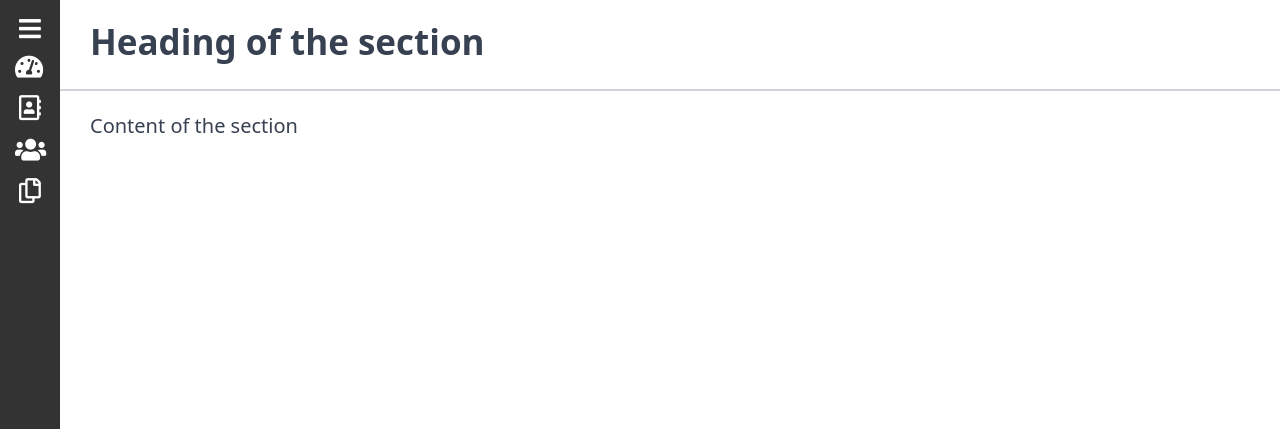
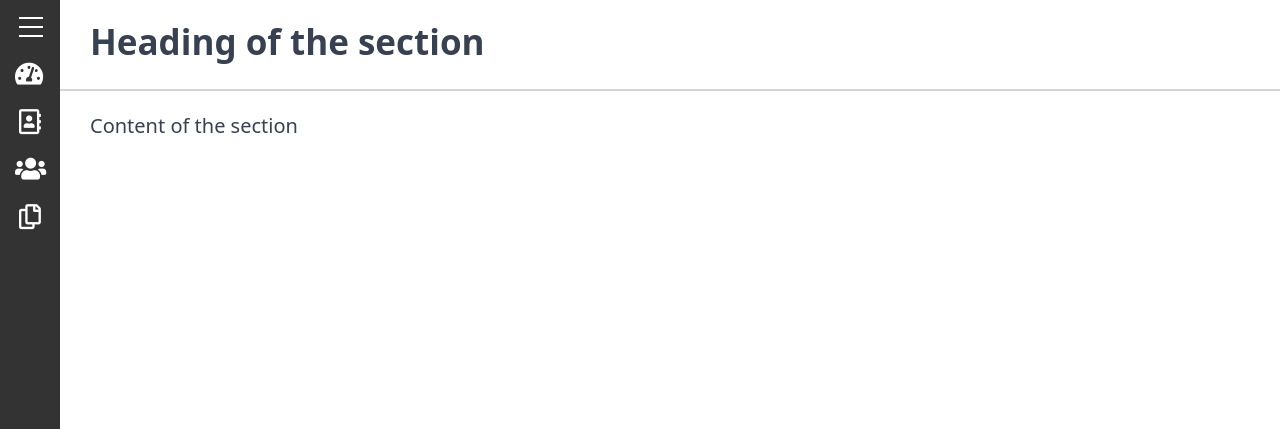
Before and after one commit to dumaaas/library-bild, a PHP site: page /public/pages/index.html in a window 1280 px wide. Shown: the part 60-489 px from the top of the page. Run offline with PHP 8.4, Linux system fonts and the light colour scheme.

Commit message:
Added hover, transition, search focus, hamburger menu..

```diff
--- a/public/pages/index.html
+++ b/public/pages/index.html
@@ -13,12 +13,13 @@
 </head>
 
 <body class="small:bg-gradient-to-r small:from-green-400 small:to-blue-500">
-    <header class="small:hidden fixed flex items-center justify-between w-full h-[60px] px-[15px] mx-auto bg-[#76A5AF]">
+    <header
+        class="small:hidden fixed flex items-center text-white justify-between w-full h-[60px] px-[15px] mx-auto bg-[#76A5AF]">
         <!-- logo -->
         <div class="inline-flex">
-            <a class="_o6689fn" href="/">
+            <a class="_o6689fn" href="#">
                 <div class="block">
-                    <p class="text-white text-[20px] font-medium">
+                    <p class="text-[20px] font-medium">
                         <i class="text-[30px] fas fa-th"> </i>
                         &nbsp;&nbsp;Biblioteka
                     </p>
@@ -28,19 +29,21 @@
         <!-- end logo -->
 
         <!-- search bar -->
-        <div class="relative flex-shrink text-white">
+        <div class="relative flex-shrink">
+            <form method="" action="" spellcheck="false" autocomplete="off">
                 <input
-                class="h-[35px] pr-[120px] text-sm bg-[#587C83] px-[10px] w-[600px] placeholder-white  focus:outline-none"
+                    class="h-[35px] pr-[120px] text-sm bg-[#587C83] px-[10px] w-[600px] placeholder-white transition duration-300 ease-in focus:outline-none focus:ring"
                     name="search" placeholder="Search..">
-            <button type="submit" class="absolute top-0 right-0 mt-[10px] mr-[10px]">
-                <svg class="w-4 h-4 text-white fill-current" xmlns="http://www.w3.org/2000/svg"
+                <button type="submit" class="focus:outline-none absolute top-0 right-0 mt-[10px] mr-[10px]">
+                    <svg class="w-4 h-4 fill-current" xmlns="http://www.w3.org/2000/svg"
                         xmlns:xlink="http://www.w3.org/1999/xlink" version="1.1" id="Capa_1" x="0px" y="0px"
-                    viewBox="0 0 56.966 56.966" style="enable-background:new 0 0 56.966 56.966;" xml:space="preserve"
-                    width="512px" height="512px">
+                        viewBox="0 0 56.966 56.966" style="enable-background:new 0 0 56.966 56.966;"
+                        xml:space="preserve" width="512px" height="512px">
                         <path
                             d="M55.146,51.887L41.588,37.786c3.486-4.144,5.396-9.358,5.396-14.786c0-12.682-10.318-23-23-23s-23,10.318-23,23  s10.318,23,23,23c4.761,0,9.298-1.436,13.177-4.162l13.661,14.208c0.571,0.593,1.339,0.92,2.162,0.92  c0.779,0,1.518-0.297,2.079-0.837C56.255,54.982,56.293,53.08,55.146,51.887z M23.984,6c9.374,0,17,7.626,17,17s-7.626,17-17,17  s-17-7.626-17-17S14.61,6,23.984,6z" />
                     </svg>
                 </button>
+            </form>
         </div>
         <!-- end search bar -->
 
@@ -49,15 +52,15 @@
             <div class="relative flex items-center justify-end">
                 <div class="flex items-center">
                     <a class="inline-block px-3 py-2" href="#">
-                        <span class="text-white text-[30px]">
+                        <span class="transition duration-300 ease-in hover:text-[#333333] text-[30px]">
                             <i class="fas fa-plus-circle"></i>
                         </span>
                     </a>
                     <div class="relative block">
-                        <button type="button" class="relative inline-block px-3 py-2 ">
+                        <button type="button" class="relative inline-block px-3 py-2 focus:outline-none">
                             <div class="flex items-center h-5">
                                 <div class="_xpkakx">
-                                    <span class="text-white text-[30px]">
+                                    <span class="transition duration-300 ease-in hover:text-[#333333] text-[30px]">
                                         <i class="far fa-bell"></i>
                                     </span>
                                 </div>
@@ -65,10 +68,10 @@
                         </button>
                     </div>
                     <div class="relative block">
-                        <button type="button" class="relative inline-block px-3 py-2 ">
+                        <button type="button" class="relative inline-block px-3 py-2 focus:outline-none">
                             <div class="flex items-center h-5">
                                 <div class="_xpkakx">
-                                    <span class="text-white text-[30px]">
+                                    <span class="transition duration-300 ease-in hover:text-[#333333] text-[30px]">
                                         <i class="fas fa-user-circle"></i>
                                     </span>
                                 </div>
@@ -83,21 +86,22 @@
     <!-- Main content -->
     <main class="flex flex-row small:hidden">
         <!-- Sidebar -->
-        <nav id="sidebar" class="sidebar flex flex-col justify-between  bg-[#333333] ">
+        <nav id="sidebar" class="sidebar flex flex-col justify-between bg-[#333333] ">
             <div class="mt-[60px] px-[15px]">
                 <div class="mt-[10px]">
                     <ul class="sidebar-nav">
-                        <li class="cursor-pointer ml-[4px] ">
-                            <a class="it" id="hamburger-menu">
-                                <span class="text-[25px]  text-white fill-current hover:text-green-500">
-                                    <i class="fas fa-bars"></i>
-                                </span>
-                            </a>
+                        <li class="cursor-pointer ml-[4px] mb-[5px] h-[40px]">
+                            <!-- Hamburger Icon -->
+                            <div class="cursor-pointer hamburger-btn" id="hamburger">
+                                <div class="bar1"></div>
+                                <div class="bar2"></div>
+                                <div class="bar3"></div>
+                            </div>
                         </li>
-                        <li class="mb-[4px]">
+                        <li class="mb-[10px]">
                             <a href="#">
                                 <span
-                                    class="whitespace-nowrap w-full text-[25px] flex justify-between text-white fill-current hover:text-green-500">
+                                    class="whitespace-nowrap w-full text-[25px] flex justify-between text-white fill-current transition duration-300 ease-in hover:text-[#76A5AF]">
                                     <div>
                                         <i class="fas fa-tachometer-alt"></i>
                                         <div class="hidden sidebar-item">
@@ -110,10 +114,10 @@
                                 </span>
                             </a>
                         </li>
-                        <li class="ml-[4px] mb-[4px]">
+                        <li class="ml-[4px] mb-[10px]">
                             <a href="#">
                                 <span
-                                    class="whitespace-nowrap w-full text-[25px] flex justify-between text-white fill-current hover:text-green-500">
+                                    class="whitespace-nowrap w-full text-[25px] flex justify-between text-white fill-current transition duration-300 ease-in hover:text-[#76A5AF]">
                                     <div>
                                         <i class="far fa-address-book"></i>
                                         <div class="hidden sidebar-item">
@@ -127,10 +131,10 @@
                                 </span>
                             </a>
                         </li>
-                        <li class="mb-[4px]">
+                        <li class="mb-[10px]">
                             <a href="#">
                                 <span
-                                    class="whitespace-nowrap w-full text-[25px] flex justify-between text-white fill-current hover:text-green-500">
+                                    class="whitespace-nowrap w-full text-[25px] flex justify-between text-white fill-current transition duration-300 ease-in hover:text-[#76A5AF]">
                                     <div>
                                         <i class="fas fa-users"></i>
                                         <div class="hidden sidebar-item">
@@ -143,10 +147,10 @@
                                 </span>
                             </a>
                         </li>
-                        <li class="ml-[4px] mb-[4px]">
+                        <li class="ml-[4px] mb-[10px]">
                             <a href="#">
                                 <span
-                                    class="whitespace-nowrap w-full text-[25px] flex justify-between text-white fill-current hover:text-green-500">
+                                    class="whitespace-nowrap w-full text-[25px] flex justify-between text-white fill-current transition duration-300 ease-in hover:text-[#76A5AF]">
                                     <div>
                                         <i class="far fa-copy"></i>
                                         <div class="hidden sidebar-item">
@@ -164,7 +168,8 @@
             </div>
             <div class="sidebar-nav py-[10px] border-t-[3px] border-white">
                 <a href="#">
-                    <span class="whitespace-nowrap text-[25px] px-[15px]  text-white fill-current hover:text-green-500">
+                    <span
+                        class="whitespace-nowrap text-[25px] px-[15px]  text-white fill-current transition duration-300 ease-in hover:text-[#76A5AF]">
                         <i class="fas fa-cog"></i>
                         <div class="hidden sidebar-item">
                             <p class="inline text-[15px] font-medium ml-[14px]">Settings</p>
--- a/public/style/style.css
+++ b/public/style/style.css
@@ -698,8 +698,11 @@ video {
 .ml-\[4px\] {
     margin-left: 4px;
 }
-.mb-\[4px\] {
-    margin-bottom: 4px;
+.mb-\[5px\] {
+    margin-bottom: 5px;
+}
+.mb-\[10px\] {
+    margin-bottom: 10px;
 }
 .ml-\[10px\] {
     margin-left: 10px;
@@ -745,6 +748,9 @@ video {
 }
 .h-5 {
     height: 1.25rem;
+}
+.h-\[40px\] {
+    height: 40px;
 }
 .h-screen {
     height: 100vh;
@@ -918,13 +924,121 @@ video {
     --tw-placeholder-opacity: 1;
     color: rgba(255, 255, 255, var(--tw-placeholder-opacity));
 }
-.hover\:text-green-500:hover {
+.transition {
+    transition-property: background-color, border-color, color, fill, stroke, opacity, box-shadow, transform, filter, -webkit-backdrop-filter;
+    transition-property: background-color, border-color, color, fill, stroke, opacity, box-shadow, transform, filter, backdrop-filter;
+    transition-property: background-color, border-color, color, fill, stroke, opacity, box-shadow, transform, filter, backdrop-filter, -webkit-backdrop-filter;
+    transition-timing-function: cubic-bezier(0.4, 0, 0.2, 1);
+    transition-duration: 150ms;
+}
+.duration-300 {
+    transition-duration: 300ms;
+}
+.ease-in {
+    transition-timing-function: cubic-bezier(0.4, 0, 1, 1);
+}
+/* Hamburger menu */
+.hamburger-btn {
+    display: inline-block;
+    cursor: pointer;
+}
+.bar1 {
+    margin-left: 0px;
+    margin-right: 0px;
+    margin-top: 7px;
+    margin-bottom: 7px;
+    height: 2px;
+    width: 24px;
+    --tw-bg-opacity: 1;
+    background-color: rgba(255, 255, 255, var(--tw-bg-opacity));
+    transition-property: background-color, border-color, color, fill, stroke, opacity, box-shadow, transform, filter, -webkit-backdrop-filter;
+    transition-property: background-color, border-color, color, fill, stroke, opacity, box-shadow, transform, filter, backdrop-filter;
+    transition-property: background-color, border-color, color, fill, stroke, opacity, box-shadow, transform, filter, backdrop-filter, -webkit-backdrop-filter;
+    transition-timing-function: cubic-bezier(0.4, 0, 0.2, 1);
+    transition-duration: 150ms;
+    transition-duration: 75ms;
+}
+.bar2 {
+    margin-left: 0px;
+    margin-right: 0px;
+    margin-top: 7px;
+    margin-bottom: 7px;
+    height: 2px;
+    width: 24px;
+    --tw-bg-opacity: 1;
+    background-color: rgba(255, 255, 255, var(--tw-bg-opacity));
+    transition-property: background-color, border-color, color, fill, stroke, opacity, box-shadow, transform, filter, -webkit-backdrop-filter;
+    transition-property: background-color, border-color, color, fill, stroke, opacity, box-shadow, transform, filter, backdrop-filter;
+    transition-property: background-color, border-color, color, fill, stroke, opacity, box-shadow, transform, filter, backdrop-filter, -webkit-backdrop-filter;
+    transition-timing-function: cubic-bezier(0.4, 0, 0.2, 1);
+    transition-duration: 150ms;
+    transition-duration: 75ms;
+}
+.bar3 {
+    margin-left: 0px;
+    margin-right: 0px;
+    margin-top: 7px;
+    margin-bottom: 7px;
+    height: 2px;
+    width: 24px;
+    --tw-bg-opacity: 1;
+    background-color: rgba(255, 255, 255, var(--tw-bg-opacity));
+    transition-property: background-color, border-color, color, fill, stroke, opacity, box-shadow, transform, filter, -webkit-backdrop-filter;
+    transition-property: background-color, border-color, color, fill, stroke, opacity, box-shadow, transform, filter, backdrop-filter;
+    transition-property: background-color, border-color, color, fill, stroke, opacity, box-shadow, transform, filter, backdrop-filter, -webkit-backdrop-filter;
+    transition-timing-function: cubic-bezier(0.4, 0, 0.2, 1);
+    transition-duration: 150ms;
+    transition-duration: 75ms;
+}
+.change .bar1 {
+    --tw-translate-x: 0;
+    --tw-translate-y: 0;
+    --tw-rotate: 0;
+    --tw-skew-x: 0;
+    --tw-skew-y: 0;
+    --tw-scale-x: 1;
+    --tw-scale-y: 1;
+    transform: translateX(var(--tw-translate-x)) translateY(var(--tw-translate-y)) rotate(var(--tw-rotate)) skewX(var(--tw-skew-x)) skewY(var(--tw-skew-y)) scaleX(var(--tw-scale-x)) scaleY(var(--tw-scale-y));
+    --tw-translate-x: 0px;
+    --tw-translate-y: 12px;
+    --tw-rotate: -45deg;
+    --tw-scale-x: 1.1;
+}
+.change .bar2 {
+    opacity: 0;
+}
+.change .bar3 {
+    margin-bottom: 9px;
+    --tw-translate-x: 0;
+    --tw-translate-y: 0;
+    --tw-rotate: 0;
+    --tw-skew-x: 0;
+    --tw-skew-y: 0;
+    --tw-scale-x: 1;
+    --tw-scale-y: 1;
+    transform: translateX(var(--tw-translate-x)) translateY(var(--tw-translate-y)) rotate(var(--tw-rotate)) skewX(var(--tw-skew-x)) skewY(var(--tw-skew-y)) scaleX(var(--tw-scale-x)) scaleY(var(--tw-scale-y));
+    --tw-translate-x: 1px;
+    --tw-translate-y: -6px;
+    --tw-rotate: 45deg;
+    --tw-scale-x: 1.1;
+}
+/* End Hamburger menu */
+.hover\:text-\[\#333333\]:hover {
     --tw-text-opacity: 1;
-    color: rgba(16, 185, 129, var(--tw-text-opacity));
+    color: rgba(51, 51, 51, var(--tw-text-opacity));
+}
+.hover\:text-\[\#76A5AF\]:hover {
+    --tw-text-opacity: 1;
+    color: rgba(118, 165, 175, var(--tw-text-opacity));
 }
 .focus\:outline-none:focus {
     outline: 2px solid transparent;
     outline-offset: 2px;
+}
+.focus\:ring:focus {
+    --tw-ring-offset-shadow: var(--tw-ring-inset) 0 0 0 var(--tw-ring-offset-width) var(--tw-ring-offset-color);
+    --tw-ring-shadow: var(--tw-ring-inset) 0 0 0 calc(3px + var(--tw-ring-offset-width)) var(--tw-ring-color);
+    box-shadow: var(--tw-ring-offset-shadow), var(--tw-ring-shadow), var(--tw-shadow, 0 0 #0000);
 }
 @media (max-width: 1023px) {
 
```
Also changed, not shown: src/style.css (+35 -0 lines), public/js/app.js. Lines whose indentation alone changed are shown as unchanged.
